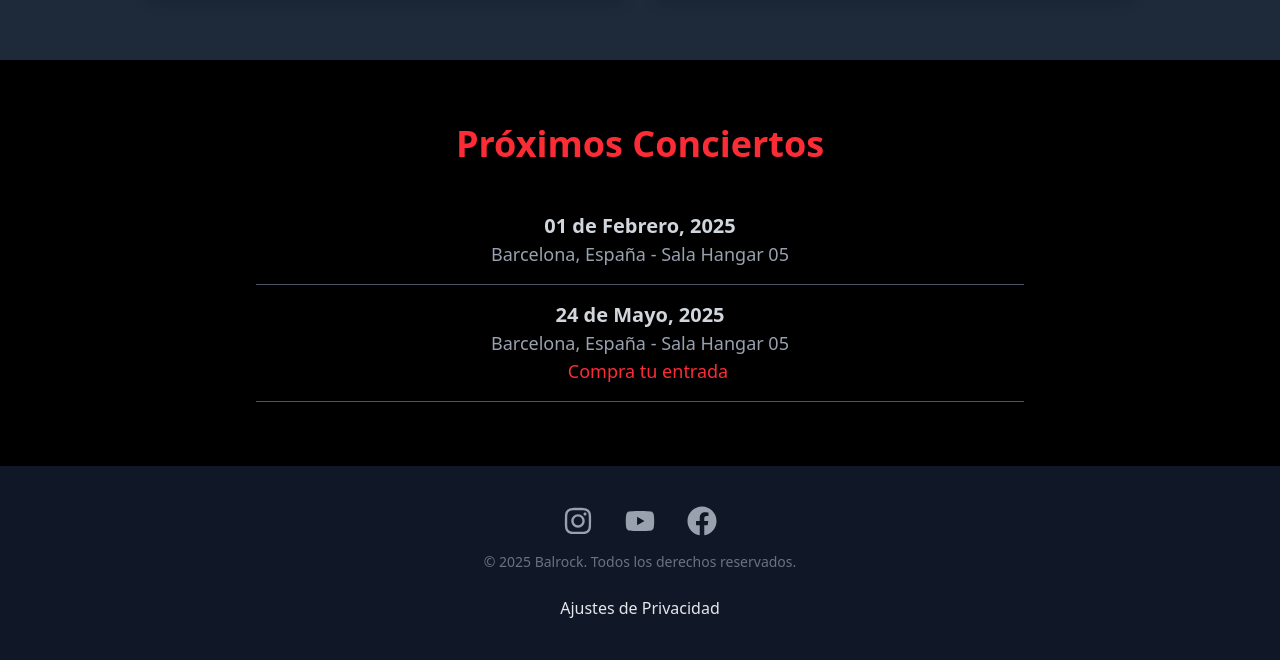
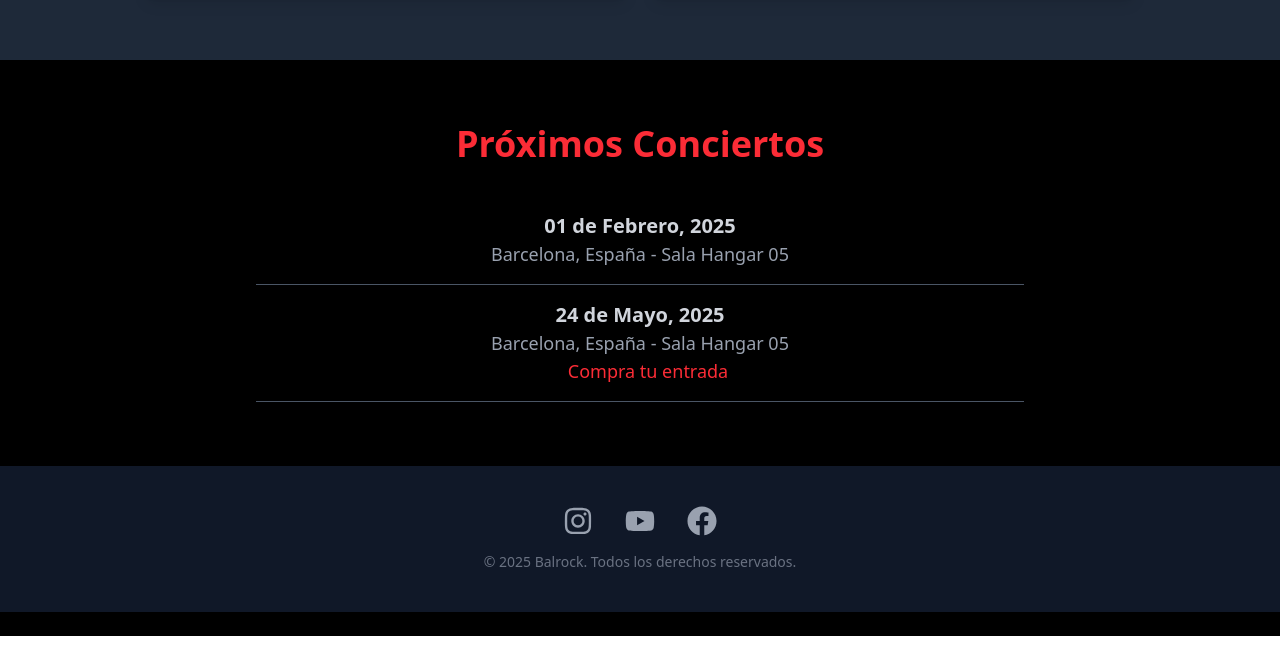
Before and after one commit to liccioni/balrock, a React (Vite) app: page / in a window 1280 px wide. Shown: the part 2160-2820 px from the top of the page. After the commit the page ends 2796 px from the top, so only its background shows below. Built offline with nearby package versions, Linux system fonts and the light colour scheme.

Commit message:
privacy settings index.html

```diff
--- a/index.html
+++ b/index.html
@@ -34,6 +34,9 @@
   <!-- End Google Tag Manager (noscript) -->
   <div id="root"></div>
   <script type="module" src="/src/main.jsx"></script>
+  <div class="flex justify-center mx-auto bg-black">
+    <a href="?cmpscreen" class="cmpfooterlink cmpfooterlinkcmp">Ajustes de privacidad</a>
+  </div>
 </body>
 
 </html>
--- a/src/Balrock.jsx
+++ b/src/Balrock.jsx
@@ -175,10 +175,6 @@ export default function BalrockPage() {
         <p className="mt-4 text-gray-500 text-sm">
           &copy; 2025 Balrock. Todos los derechos reservados.
         </p>
-        <br></br>
-        <p>
-        <a href="?cmpscreen" className="cmpfooterlink cmpfooterlinkcmp">Ajustes de Privacidad</a>
-        </p>
       </footer>
     </div>
   );
```
